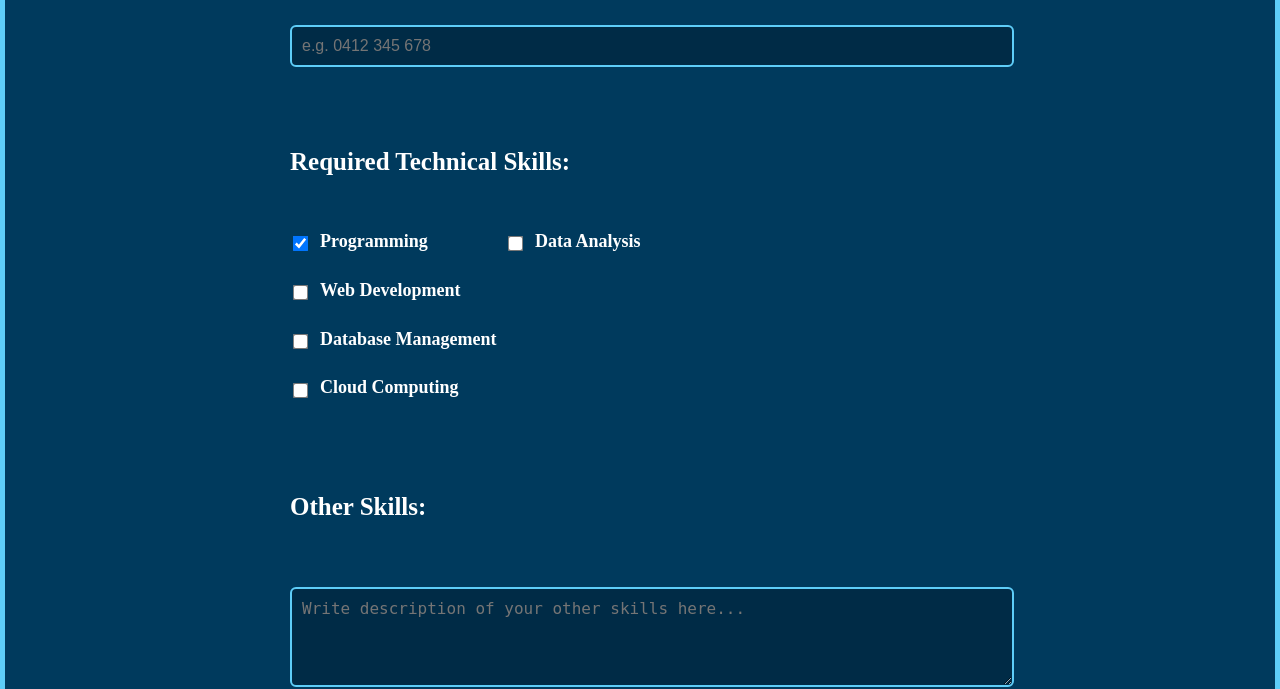
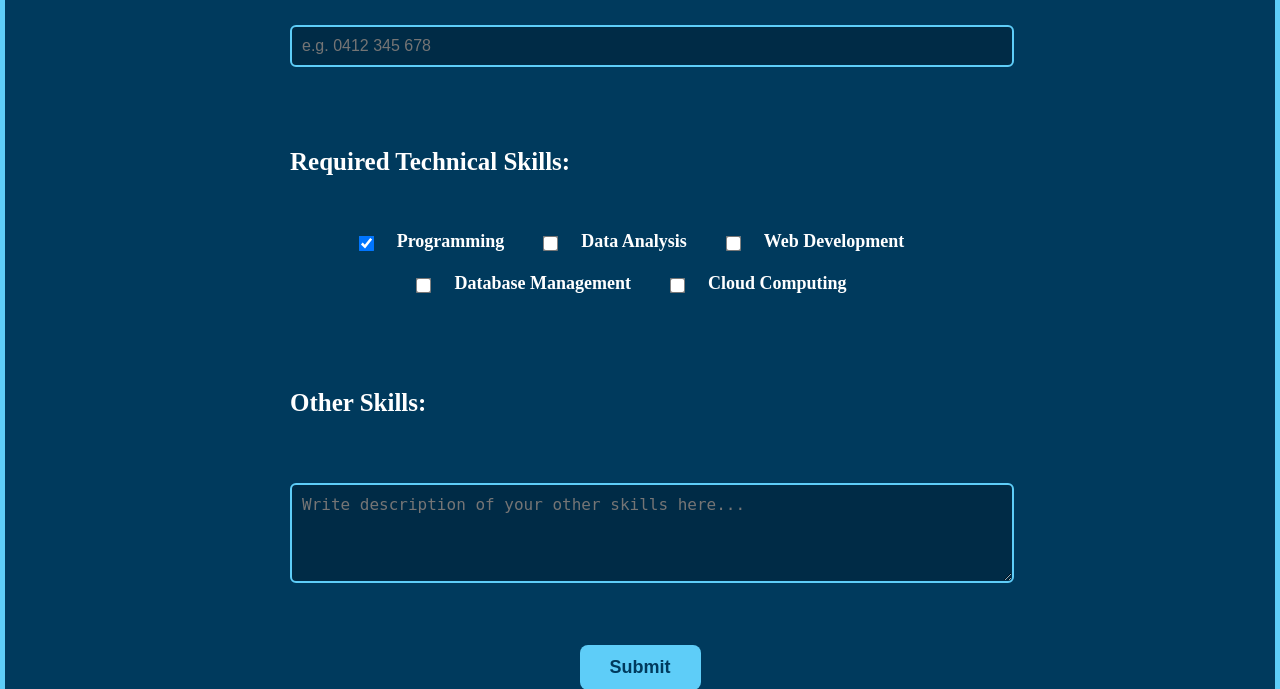
Before and after one commit to John-Lak/project2, a PHP site: page /project2/apply.php in a window 1280 px wide. Shown: the part 2358-3047 px from the top of the page. Run offline with PHP 8.4, Linux system fonts and the light colour scheme.

Commit message:
Fixed up some of the code

```diff
--- a/apply.php
+++ b/apply.php
@@ -108,29 +108,25 @@
 <p>
   <label>Required Technical Skills:</label>
   <section class="checkbox-group">
-    <div class="checkbox-item">
+    <div class="checkbox-row">
       <input type="checkbox" id="ts1" name="skills[]" value="Programming" checked>
       <label for="ts1">Programming</label>
-    </div>
-    <div class="checkbox-item">
+
       <input type="checkbox" id="ts2" name="skills[]" value="Data Analysis">
       <label for="ts2">Data Analysis</label>
-    </div>
-    <div class="checkbox-item">
+
       <input type="checkbox" id="ts3" name="skills[]" value="Web Development">
       <label for="ts3">Web Development</label>
     </div>
-    <div class="checkbox-item">
+    <div class="checkbox-row">
       <input type="checkbox" id="ts4" name="skills[]" value="Database Management">
       <label for="ts4">Database Management</label>
-    </div>
-    <div class="checkbox-item">
+
       <input type="checkbox" id="ts5" name="skills[]" value="Cloud Computing">
       <label for="ts5">Cloud Computing</label>
     </div>
   </section>
 </p>
-
 
     <!-- Other Skills -->
     <p>
--- a/login.php
+++ b/login.php
@@ -18,7 +18,7 @@
         include 'nav.inc';    // Include navigation menu bar
     ?>
 
-    <section id="login-main" class="login-box"> <!-- Main section for login form -->
+    <section id="login-main" class="login-box">
         <h1>Login</h1>
 
         <?php
--- a/styles/styles.css
+++ b/styles/styles.css
@@ -129,31 +129,6 @@ body {
   box-shadow: 0 4px 20px rgba(94, 205, 248, 0.3);
   transition: all 0.3s ease;
 }
-
-/*  Checkbox Styling */
-.checkbox-group {
-  display: flex;
-  flex-wrap: wrap;
-  max-width: 400px; /* optional, control width */
-  gap: 10px;
-}
-
-.checkbox-item {
-  display: flex;
-  align-items: center;
-  gap: 5px;
-}
-
-/* Make first 3 checkboxes take 1/3 width each (3 in a row) */
-.checkbox-item:nth-child(-n+3) {
-  flex: 1 1 calc(33.33% - 10px);
-}
-
-/* Make last 2 checkboxes take 1/2 width each (2 in a row) */
-.checkbox-item:nth-child(n+4) {
-  flex: 1 1 calc(50% - 10px);
-}
-
 
 /*  About Us Section text styling */
 #about_us {
@@ -376,6 +351,20 @@ input[type="checkbox"] + label {
   margin-right: 20px;
   white-space: nowrap;
 }
+
+.checkbox-group {
+  display: flex;
+  flex-direction: column;
+  gap: 0.5rem;
+}
+
+.checkbox-row {
+  display: flex;
+  gap: 1rem;
+  flex-wrap: wrap;
+  align-items: center;
+}
+
 
 /* AI generated Submit Button Styling */
 input[type="submit"] {
```
